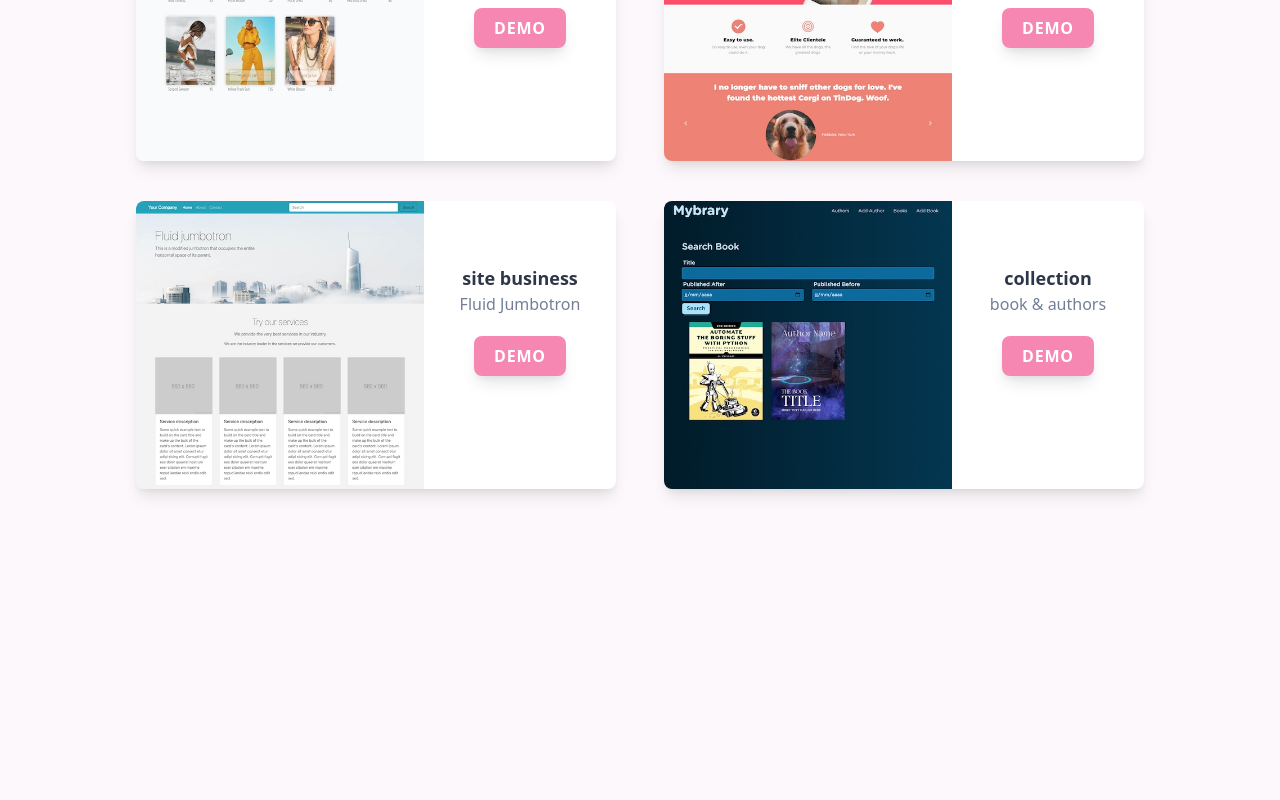
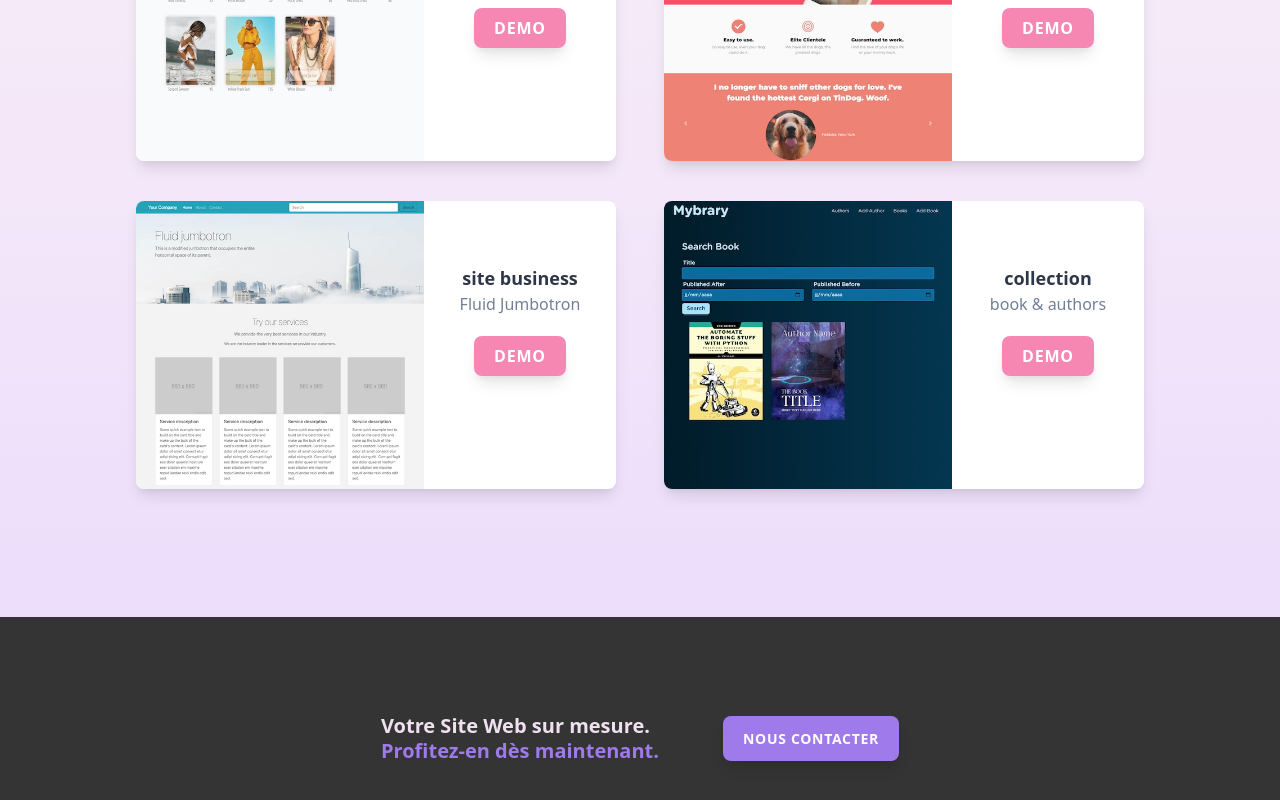
Before and after one commit to ipopop/maboite-space, a Vue app: page / in a window 1280 px wide. Shown: the part 1064-1864 px from the top of the page. Before the commit the page ends 1585 px from the top, so only its background shows below. Built offline with nearby package versions, Linux system fonts and the light colour scheme.

Commit message:
add footer section

```diff
--- a/public/index.html
+++ b/public/index.html
@@ -8,7 +8,7 @@
   <link rel="icon" href="<%= BASE_URL %>favicon.ico">
   <title>MaBoite - Portfolio</title>
 </head>
-<body class="bg-pkgray-100">
+<body>
   <noscript>
     <strong>We're sorry but 'maboite-space' doesn't work properly without JavaScript enabled. Please enable it to continue.</strong>
   </noscript>
--- a/src/App.vue
+++ b/src/App.vue
@@ -1,6 +1,6 @@
 <template>
 <div id="app">
-    <div class="flex bg-dark">
+    <section id="header" class="flex bg-dark">
         <div class="mx-auto max-w-md px-8 py-4 sm:py-8 sm:max-w-xl lg:max-w-6xl lg:w-1/2 lg:py-0 lg:px-12 xxl:h-120">
             <div class="xl:max-w-lg xl:ml-auto xl:mt-18 lg:max-w-120">
                 <img class="object-full object-center w-full mt-6 rounded-lg shadow-xl sm:mt-8 sm:h-84 lg:hidden" src="img/web_design_2020_1280p.jpg" alt="Digital Web Design" />
@@ -9,9 +9,7 @@
                     <br class="sm:hidden lg:inline" />
                     <span class="text-purple-500">Profitez-en dès maintenant.</span>
                 </h2>
-                <p class="mt-2 md:mr-2 lg:mr-5 text-pkgray-400 sm:mt-4 sm:text-xl lg:text-xl xl:text-xl xl:mt-6 xl:mr-16">
-                    Vous rêvez d'un site web moderne, design et accessible pour tous vos clients. Nous sommes le lien entre vos idées et leur mise en forme.
-                </p>
+                <p class="mt-2 md:mr-2 lg:mr-5 text-pkgray-400 sm:mt-4 sm:text-xl lg:text-xl xl:text-xl xl:mt-6 xl:mr-16">Vous rêvez d'un site web moderne, design et accessible pour tous vos clients. Nous sommes le lien entre vos idées et leur mise en forme.</p>
                 <div class="text-center sm:text-left my-10 sm:mt-6 sm:text-base xl:mt-10 xl:text-sm">
                     <a href="mailto:contact@maboite.space" class="mb-8 shadow-lg btn btn-purple w-full sm:w-auto">Nous contacter</a>
                     <br class="sm:hidden inline" />
@@ -22,20 +20,32 @@
         <div class="hidden overflow-hidden lg:block lg:w-3/5 lg:relative xl:w-full xxl:w-3/5">
             <img class="flex-1 absolute inset-0 object-right xl:max-w-3xl mr-0" src="img/web_design_2020_1280p.jpg" alt="Digital Web Design" />
         </div>
-    </div>
-    <div>
+    </section>
+    <section id="portfolio">
         <div class="max-w-md px-8 py-8 mx-auto sm:max-w-2xl lg:max-w-6xl lg:px-12">
-            <h2 id="portfolio" class="text-2xl text-gray-900">Portfolio</h2>
-            <p class="text-xl text-gray-600">
-                Différents types de projets en cours de développement.
-            </p>
+            <h2 class="text-2xl text-gray-900">Portfolio</h2>
+            <p class="text-xl text-gray-600">Différents types de projets en cours de développement.</p>
             <div class="flex flex-wrap text-center">
                 <div class="object-center mx-auto max-w-350 min-h-300 sm:max-w-450 px-4 mt-10" v-for="contentCard in dataCard" v-bind:key="contentCard">
                     <ContentCard :contentCard="contentCard" />
                 </div>
             </div>
         </div>
-    </div>
+    </section>
+    <section id="footer" class="flex flex-wrap bg-dark mt-24 body-font">
+        <div class="px-10 py-24 mx-auto">
+            <div class="flex flex-col sm:flex-row sm:items-center items-start mx-auto">
+                <h2 class="sm:pr-16 text-xl font-bold leading-tight text-pkgray-300 sm:text-2xl lg:text-xl">
+                    Votre Site Web sur mesure.
+                    <br />
+                    <span class="text-purple-500">Profitez-en dès maintenant.</span>
+                </h2>
+                <button class="flex-shrink-0 text-center sm:text-left mt-6 sm:mt-0 sm:text-base xl:text-sm">
+                    <a href="mailto:contact@maboite.space" class="shadow-lg btn btn-purple w-full sm:w-auto">Nous contacter</a>
+                </button>
+            </div>
+        </div>
+    </section>
 </div>
 </template>
 
--- a/src/assets/tailwind.css
+++ b/src/assets/tailwind.css
@@ -65,4 +65,9 @@
 
     html{scroll-behavior:smooth}
 
+    body{
+        background: rgb(247,237,247);
+        background: linear-gradient(180deg, rgba(247,237,247,1) 50%, rgba(233,216,253,1) 100%);
+    }
+
 @tailwind utilities;
```
